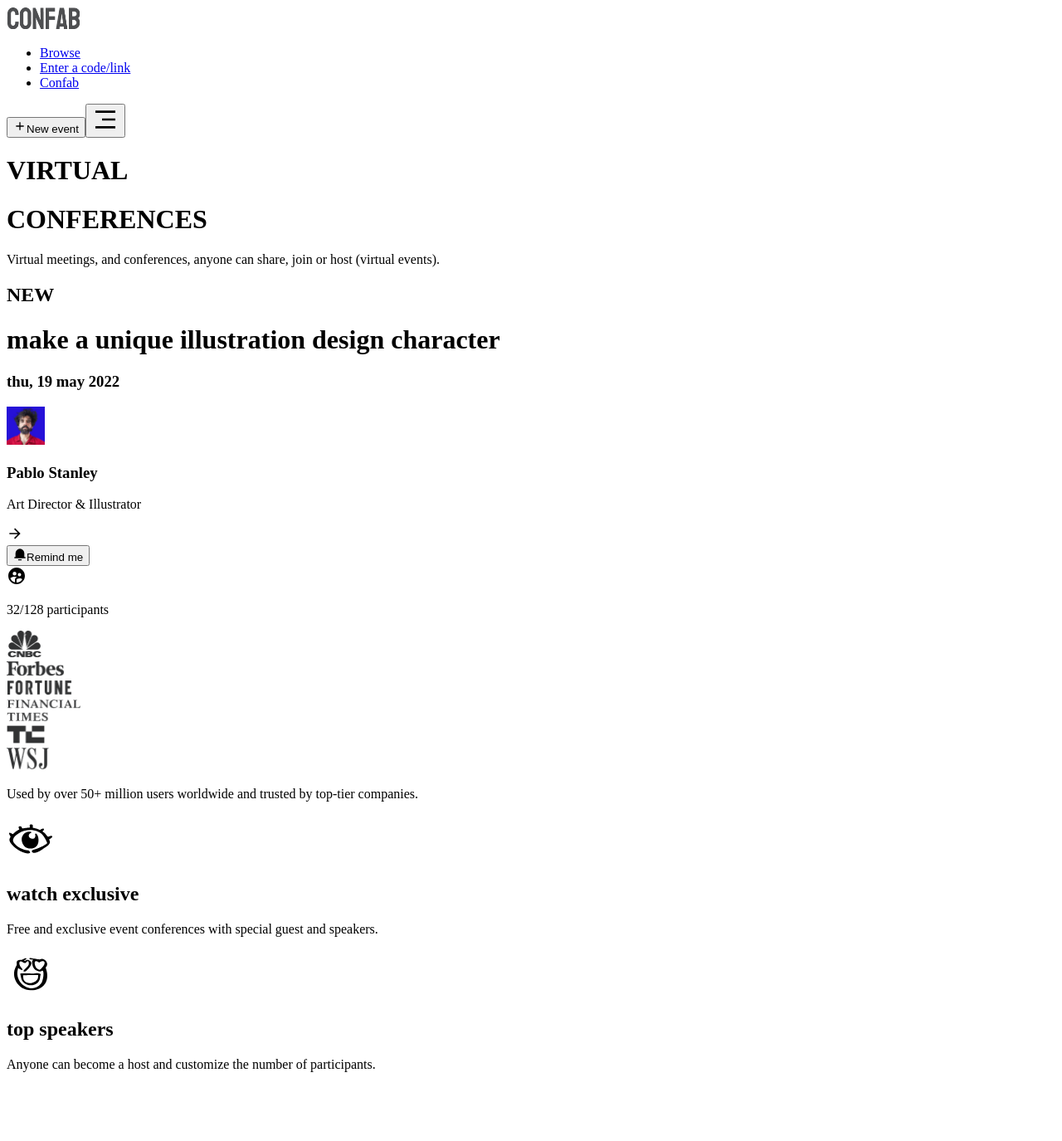
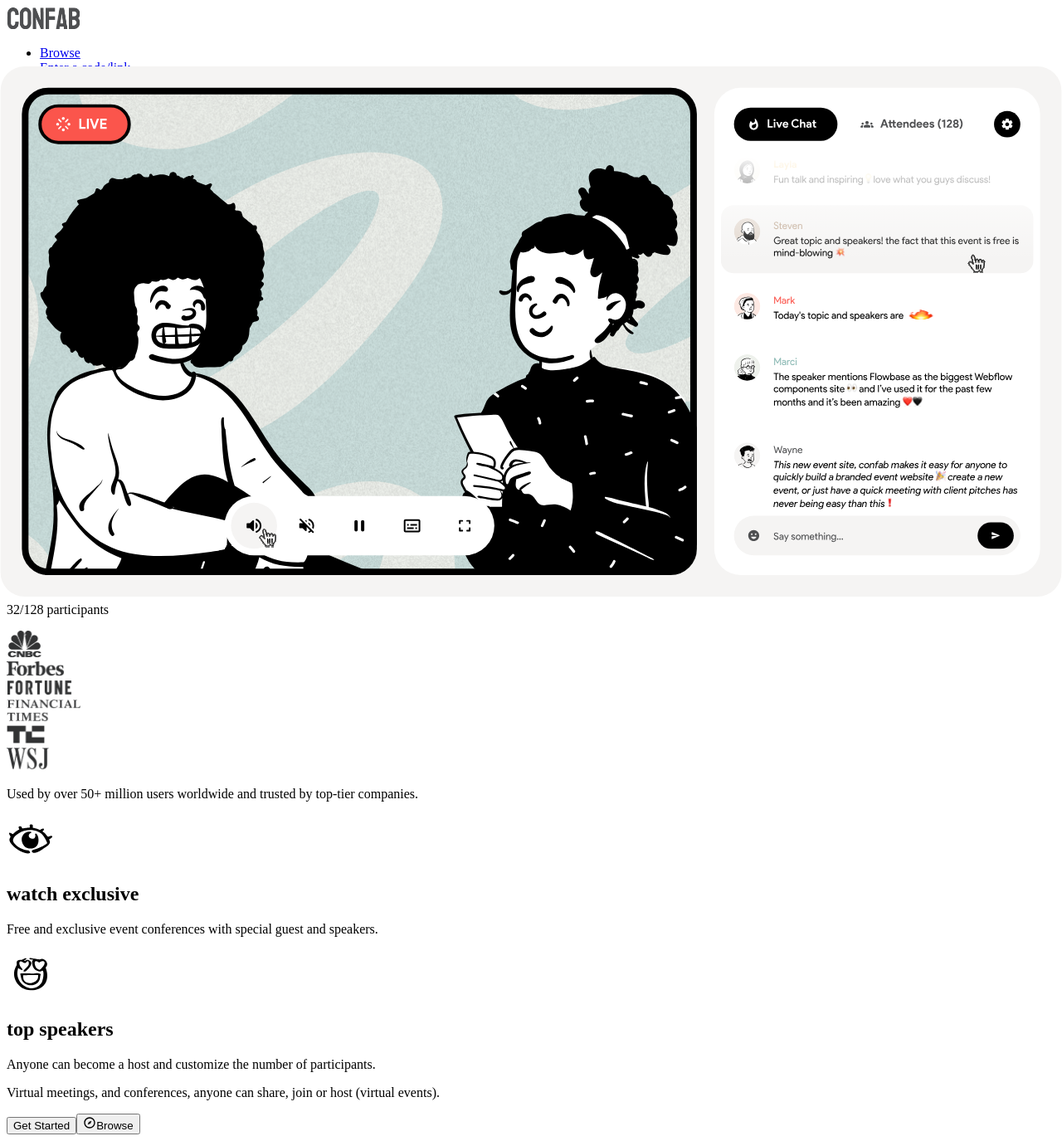
Before and after one commit to Josh-millr/confab-landing-page, a Next.js app: page / in a window 1280 px wide. Shown: the whole page at 83% size. Before the commit the page ends 1308 px from the top, so only its background shows below. Built offline with nearby package versions, Linux system fonts and the light colour scheme.

Commit message:
done with the testimonials section

```diff
--- a/src/shared/components/atoms/Button.jsx
+++ b/src/shared/components/atoms/Button.jsx
@@ -5,6 +5,7 @@
     base: "flex items-center justify-center gap-x-[8px] whitespace-nowrap rounded-full font-btn",
     type: {
       primary: "bg-black text-white",
+      stroke: "border-[1px] text-black",
     },
     size: {
       md: "px-[16px] py-[8px] text-btn font-semibold",
--- a/src/shared/components/sections/Feature.jsx
+++ b/src/shared/components/sections/Feature.jsx
@@ -1,5 +1,7 @@
-import React from "react";
+import React, { useState, useEffect } from "react";
 import Image from "next/image";
+import { Button } from "@components/index";
+import { RiCompassLine } from "react-icons/ri";
 
 export const Feature = () => {
   let featureItems = [
@@ -25,9 +27,9 @@
     },
   ];
 
-  let featList = featureItems.map(({ img, heading, paragraph, id }) => {
+  let featureList = featureItems.map(({ img, heading, paragraph, id }) => {
     return (
-      <div key={id} className="grid gap-y-[16px]">
+      <div key={id} className="grid gap-y-[16px] md:pl-[40px] lg:pl-[0]">
         <div>
           <Image
             className=""
@@ -39,7 +41,7 @@
         </div>
         <div className="grid gap-y-[8px]">
           <h1 className="font-heading text-h4 text-black">{heading}</h1>
-          <p className="font-body text-body-sm font-medium text-smoke">
+          <p className="max-w-[320px] font-body text-body-sm font-medium text-smoke">
             {paragraph.paraStart}{" "}
             <span className="text-crayola">{paragraph.paraHighlight}</span>{" "}
             {paragraph.paraEnd}
@@ -50,15 +52,36 @@
   });
   return (
     <section>
-      <div className="grid py-[80px] px-pageMargin-sm sm:m-pageMargin-md md:gap-y-[40px] lg:m-pageMargin-lg lg:gap-y-[48px]">
+      <div className="relative grid py-[80px] px-pageMargin-sm sm:px-pageMargin-md md:gap-y-[40px] lg:gap-y-[48px] lg:px-pageMargin-lg">
         {/* column 1 */}
-        <div className=""></div>
+        <div className={"relative hidden h-[650px] md:block"}>
+          <Image
+            src="/illustrations/Live-streaming-featured.svg"
+            alt="responsive Image of live streaming platform"
+            layout="fill"
+          />
+        </div>
         {/* column 2 */}
-        <div className="grid grid-cols-1 gap-y-[32px] sm:grid-cols-2 lg:grid-cols-3">
-          {featList}
-          <div className=""></div>
+        <div className="grid grid-cols-1 grid-rows-1 gap-y-[32px] sm:grid-cols-2 sm:grid-rows-2 md:grid-rows-1 lg:grid-cols-3 lg:gap-x-[40px]">
+          {featureList}
+          <div className="grid gap-y-[32px] rounded-[24px] bg-cloudy px-[16px] py-[40px] sm:col-[1_/_span_4] sm:px-[32px] lg:col-auto">
+            <p className="max-w-[320px] font-body text-body-md font-medium text-smoke">
+              Virtual meetings, and conferences, anyone can share, join or host
+              (virtual events).
+            </p>
+            <div className="flex gap-x-[8px]">
+              <Button label="Get Started" type="primary" size="md" />
+              <Button
+                label="Browse"
+                type="stroke"
+                size="md"
+                icon={RiCompassLine}
+              />
+            </div>
+          </div>
         </div>
       </div>
     </section>
   );
 };
+//
```
Also changed, not shown: public/illustrations/Live-streaming-featured.svg (added).
